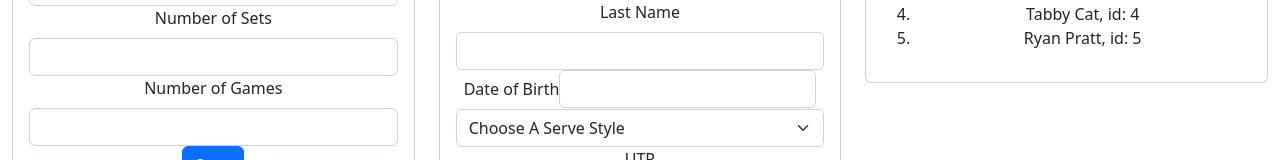
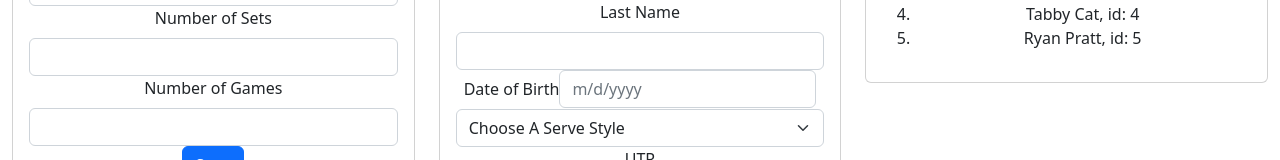
Before and after one commit to diarreola/frontend-tennis-score-keeping, a React (Create React App) app: page / in a window 1280 px wide. Shown: the part 128-288 px from the top of the page. Built offline with nearby package versions, Linux system fonts and the light colour scheme.

Commit message:
Add placeholder text to datepicker

```diff
--- a/src/pages/Dashboard/PlayerForm.js
+++ b/src/pages/Dashboard/PlayerForm.js
@@ -109,11 +109,12 @@ function PlayerForm({addPlayersCallBack}) {
             <Form.Group controlId="formDOB">
               <Form.Label>Date of Birth</Form.Label>
               <DatePicker
-                selected={formFields.dob}
+                selected={formFields.dob}g
                 onChange={onDOBChange}
                 name="dateOfBirth"
+                placeholderText='m/d/yyyy'
                 className="form-control"
-                minDate={today}
+                maxDate={today}
                 customInput={
                   <input
                     type="text"
```
